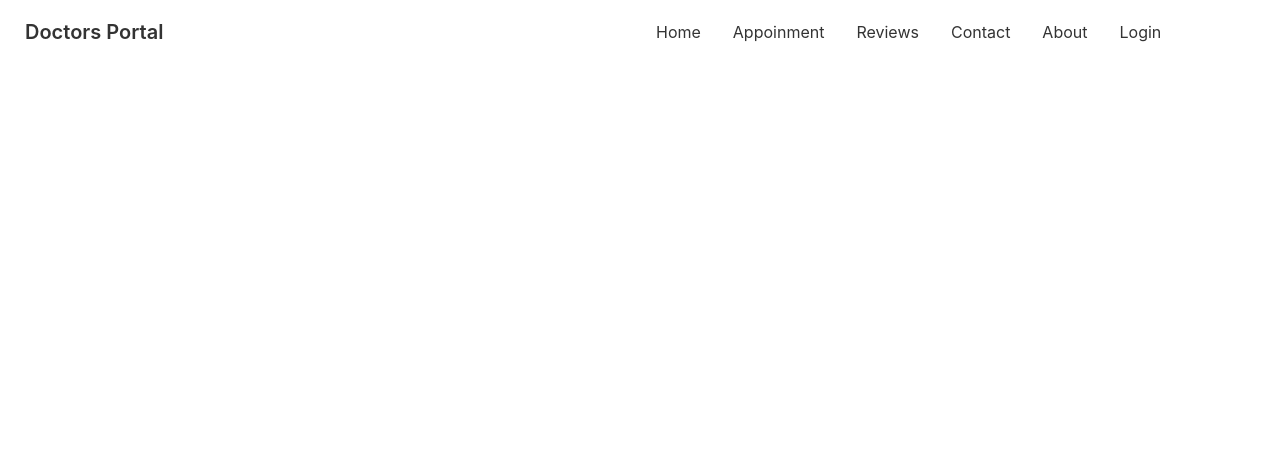
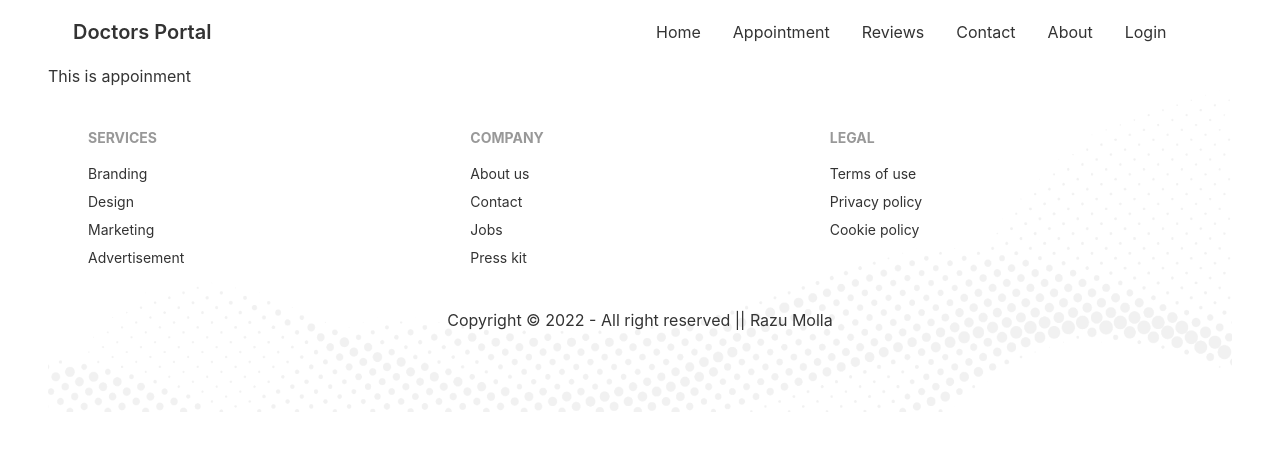
Before and after one commit to razumolla/doctors-portal-client, a React (Create React App) app: page /appointment in a window 1280 px wide. Shown: the top 450 px of the page. Built offline with nearby package versions, Linux system fonts and the light colour scheme.

Commit message:
Home ok & appointment page setup

```diff
--- a/src/App.js
+++ b/src/App.js
@@ -1,5 +1,6 @@
 import { Route, Routes } from 'react-router-dom';
 import './App.css';
+import Appointment from './Appointment/Appointment';
 import About from './Pages/About/About';
 import Home from './Pages/Home/Home';
 import Login from './Pages/Login/Login';
@@ -7,12 +8,13 @@ import Navbar from './Pages/Shared/Navbar';
 
 function App() {
   return (
-    <div >
+    <div className='max-w-7xl mx-auto px-12'>
       <Navbar></Navbar>
       <Routes>
         <Route path="/" element={<Home />} />
         <Route path="/home" element={<Home />} />
         <Route path="/about" element={<About />} />
+        <Route path="/appointment" element={<Appointment />} />
         <Route path="/login" element={<Login />} />
       </Routes>
     </div>
--- /dev/null
+++ b/src/Appointment/Appointment.js
@@ -0,0 +1,13 @@
+import React from 'react';
+import Footer from '../Pages/Shared/Footer';
+
+const Appointment = () => {
+    return (
+        <div>
+            <h2>This is appoinment</h2>
+            <Footer></Footer>
+        </div>
+    );
+};
+
+export default Appointment;
--- a/src/Pages/Home/Banner.js
+++ b/src/Pages/Home/Banner.js
@@ -6,7 +6,7 @@ import PrimaryButton from '../Shared/PrimaryButton';
 const Banner = () => {
     return (
 
-        <div className="hero min-h-screen  bg-[url('/src/assets/images/bg.png')]" >
+        <div className="hero min-h-screen bg-[url('/src/assets/images/bg.png')] " style={{ backgroundSize: 'cover' }}>
             <div className="hero-content flex-col lg:flex-row-reverse">
                 <img src={chair} className="max-w-sm rounded-lg shadow-2xl" alt='chair' />
                 <div>
--- a/src/Pages/Home/DentalCare.js
+++ b/src/Pages/Home/DentalCare.js
@@ -3,7 +3,7 @@ import treatment from '../../assets/images/treatment.png'
 import PrimaryButton from '../Shared/PrimaryButton';
 const DentalCare = () => {
     return (
-        <div className="hero min-h-screen  px-12">
+        <div className="hero min-h-screen ">
             <div className="hero-content flex-col lg:flex-row">
                 <img src={treatment} className="max-w-sm rounded-lg shadow-2xl" alt="treatment" />
                 <div className='px-12'>
--- a/src/Pages/Home/Footer.js
+++ /dev/null
@@ -1,35 +0,0 @@
-import React from 'react';
-import footer from '../../assets/images/footer.png'
-const Footer = () => {
-    return (
-        <footer style={{ background: `url(${footer})`, backgroundSize: 'cover' }} className="p-10 ">
-            <div className='footer'>
-                <div>
-                    <span className="footer-title">Services</span>
-                    <a className="link link-hover">Branding</a>
-                    <a className="link link-hover">Design</a>
-                    <a className="link link-hover">Marketing</a>
-                    <a className="link link-hover">Advertisement</a>
-                </div>
-                <div>
-                    <span className="footer-title">Company</span>
-                    <a className="link link-hover">About us</a>
-                    <a className="link link-hover">Contact</a>
-                    <a className="link link-hover">Jobs</a>
-                    <a className="link link-hover">Press kit</a>
-                </div>
-                <div>
-                    <span className="footer-title">Legal</span>
-                    <a className="link link-hover">Terms of use</a>
-                    <a className="link link-hover">Privacy policy</a>
-                    <a className="link link-hover">Cookie policy</a>
-                </div>
-            </div>
-            <div className='my-10 text-center'>
-                <p>Copyright © 2022 - All right reserved by RazuBD</p>
-            </div>
-        </footer>
-    );
-};
-
-export default Footer;
--- a/src/Pages/Home/Home.js
+++ b/src/Pages/Home/Home.js
@@ -2,7 +2,7 @@ import React from 'react';
 import Banner from './Banner';
 import Contact from './Contact';
 import DentalCare from './DentalCare';
-import Footer from './Footer';
+import Footer from '../Shared/Footer';
 import Info from './Info'
 import MakeAppointment from './MakeAppointment';
 import Services from './Services';
@@ -10,7 +10,7 @@ import Testimonials from './Testimonials';
 
 const Home = () => {
     return (
-        <div className='px-12'>
+        <div>
             <Banner></Banner>
             <Info></Info>
             <Services></Services>
--- a/src/Pages/Home/Info.js
+++ b/src/Pages/Home/Info.js
@@ -9,7 +9,9 @@ const info = () => {
     return (
         <div className='grid grid-cols-1 lg:grid-cols-3 gap-5'>
             <InfoCard bodyInfo="9.30AM-10.30PM" cardTitle="Opening Hours" img={clock} bgColor="bg-gradient-to-r from-secondary to-primary" ></InfoCard>
-            <InfoCard bodyInfo="Faridpur,H-4456,Bangladsh" cardTitle="Visit our location" img={marker} bgColor="bg-accent" ></InfoCard>
+
+            <InfoCard bodyInfo="Faridpur,H-4456,Bangladsh" cardTitle="Visit our location" img={marker} bgColor="bg-slate-600" ></InfoCard>
+
             <InfoCard bodyInfo="01788-000088" cardTitle="Contact us now" img={phone} bgColor="bg-gradient-to-r from-secondary to-primary" ></InfoCard>
         </div>
     );
--- a/src/Pages/Home/InfoCard.js
+++ b/src/Pages/Home/InfoCard.js
@@ -3,7 +3,7 @@ import React from 'react';
 const InfoCard = ({ img, cardTitle, bodyInfo, bgColor }) => {
     return (
         <div className={`card lg:card-side bg-base-100 shadow-xl ${bgColor}`}>
-            <figure className='pl-5'>
+            <figure className='pl-5 pt-5'>
                 <img src={img} alt="Album" />
             </figure>
 
--- a/src/Pages/Home/MakeAppointment.js
+++ b/src/Pages/Home/MakeAppointment.js
@@ -10,10 +10,10 @@ const MakeAppointment = () => {
             <div className='flex-1 hidden lg:block'>
                 <img className='mt-[-120px]' src={doctor} alt="" />
             </div>
-            <div className='flex-1'>
+            <div className='flex-1 px-5'>
                 <h3 className='text-xl text-primary font-bold'>Appointment</h3>
-                <h2 className='text-3xl text-white'>Make an Appointment Today</h2>
-                <p className='text-white'>
+                <h2 className='text-3xl text-white py-5'>Make an Appointment Today</h2>
+                <p className='text-white pb-5'>
                     Both doctor's appointment and doctor appointment are acceptable for describing a medical visit. In the first case the 's, instead of showing possession, is actually showing association; appointments of this nature are associated with doctors. In the latter case, the noun doctor is being used adjectivally to describe the type of appointment.
                 </p>
                 <PrimaryButton>Get Started</PrimaryButton>
--- /dev/null
+++ b/src/Pages/Shared/Footer.js
@@ -0,0 +1,38 @@
+import React from 'react';
+import { Link } from 'react-router-dom';
+import footer from '../../assets/images/footer.png'
+const Footer = () => {
+    return (
+
+        <footer style={{ background: `url(${footer})`, backgroundSize: 'cover' }} className="p-10 ">
+            <div className='footer'>
+                <div>
+                    <span className="footer-title">Services</span>
+                    <Link to='' className="link link-hover">Branding</Link>
+                    <Link to='' className="link link-hover">Design</Link>
+                    <Link to='' className="link link-hover">Marketing</Link>
+                    <Link to='' className="link link-hover">Advertisement</Link>
+                </div>
+                <div>
+                    <span className="footer-title">Company</span>
+                    <Link to='' className="link link-hover">About us</Link>
+                    <Link to='' className="link link-hover">Contact</Link>
+                    <Link to='' className="link link-hover">Jobs</Link>
+                    <Link to='' className="link link-hover">Press kit</Link>
+                </div>
+                <div>
+                    <span className="footer-title">Legal</span>
+                    <Link to='' className="link link-hover">Terms of use</Link>
+                    <Link to='' className="link link-hover">Privacy policy</Link>
+                    <Link to='' className="link link-hover">Cookie policy</Link>
+                </div>
+            </div>
+            <div className='my-10 text-center'>
+                <p>Copyright © 2022 - All right reserved || Razu Molla</p>
+            </div>
+
+        </footer>
+    );
+};
+
+export default Footer;
--- a/src/Pages/Shared/Navbar.js
+++ b/src/Pages/Shared/Navbar.js
@@ -4,7 +4,7 @@ import { Link } from 'react-router-dom';
 const Navbar = () => {
     const menuItems = <>
         <li><Link to="/home">Home</Link></li>
-        <li><Link to="/appoinment">Appoinment</Link></li>
+        <li><Link to="/appointment">Appointment</Link></li>
         <li><Link to="/reviews">Reviews</Link></li>
         <li><Link to="/contact">Contact</Link></li>
         <li><Link to="/about">About</Link></li>
```
